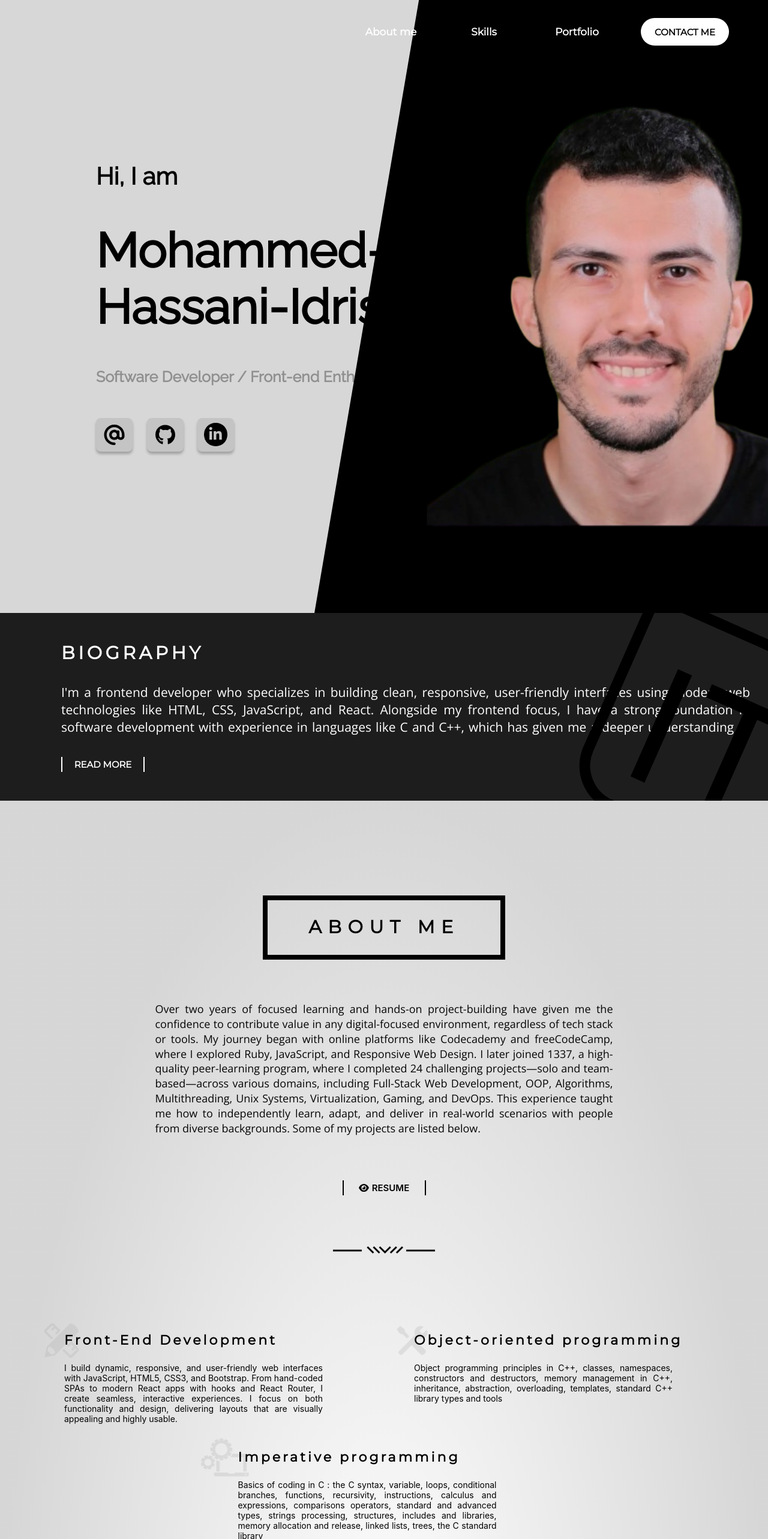
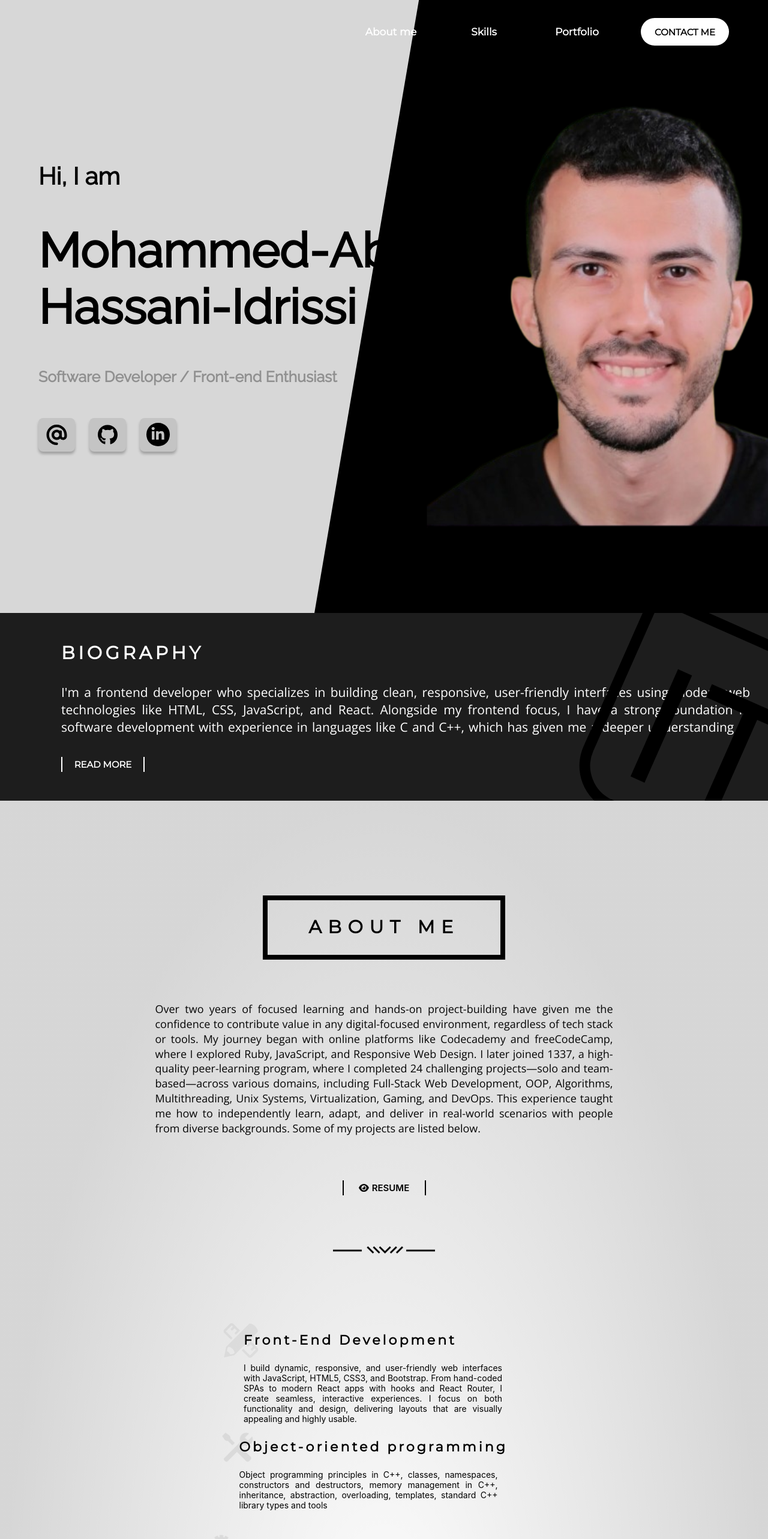
Before and after one commit to hiabed/Portfolio, a React (Vite) app: page / in a window 1280 px wide. Shown: the top 2566 px of the page at 60% size. Built offline with nearby package versions, Linux system fonts and the light colour scheme.

Commit message:
projects responsivness

```diff
--- a/src/About.jsx
+++ b/src/About.jsx
@@ -25,7 +25,6 @@ const About = () => {
         <a href='./My_Resume.pdf' target='blank_' className='read-more resume' style={{borderColor: "black", color: "black", textDecoration: "none"}}><FontAwesomeIcon style={{width: "fit-content"}} icon={faEye} />RESUME</a>
         <div className="separator"></div>
         <div className="knowledges">
-            <div className="first-two">
             <div className="knowledge" style={{width: 468}} data-aos="fade-up" data-aos-once="false" data-aos-duration="600">
                 <div className="h1">
                     <div className="design sign"></div>
@@ -47,7 +46,6 @@ const About = () => {
                     memory management in C++, inheritance, abstraction, overloading, templates, standard C++ library types and tools
                 </p>
             </div>
-            </div>
             <div className="knowledge" style={{width: 487}} data-aos="fade-up" data-aos-once="false" data-aos-duration="600">
                 <div className="h1">
                     <div className="maintenance sign"></div>
--- a/src/App.css
+++ b/src/App.css
@@ -93,9 +93,8 @@ body {
   gap: 54px;
   justify-content: center;
   align-items: flex-start;
-  margin-left: 160px;
+  margin-left: 5%;
   font-family: "Raleway";
-
 }
 
 .navig {
--- a/src/Portfolio.css
+++ b/src/Portfolio.css
@@ -2,7 +2,7 @@
     z-index: 2;
     width: 100%;
     /* min-width: 1920px; */
-    height: 1305px;
+    height: fit-content;
     display: flex;
     flex-direction: column;
     justify-content: space-between;
@@ -39,10 +39,11 @@
 }
 
 .projects {
-    height: 802px;
-    width: 1920px;
+    width: 100%;
+    height: fit-content;
     display: flex;
     flex-wrap: wrap;
+    justify-content: center;
 }
 
 .project {
```
Lines whose indentation alone changed are shown as unchanged.
